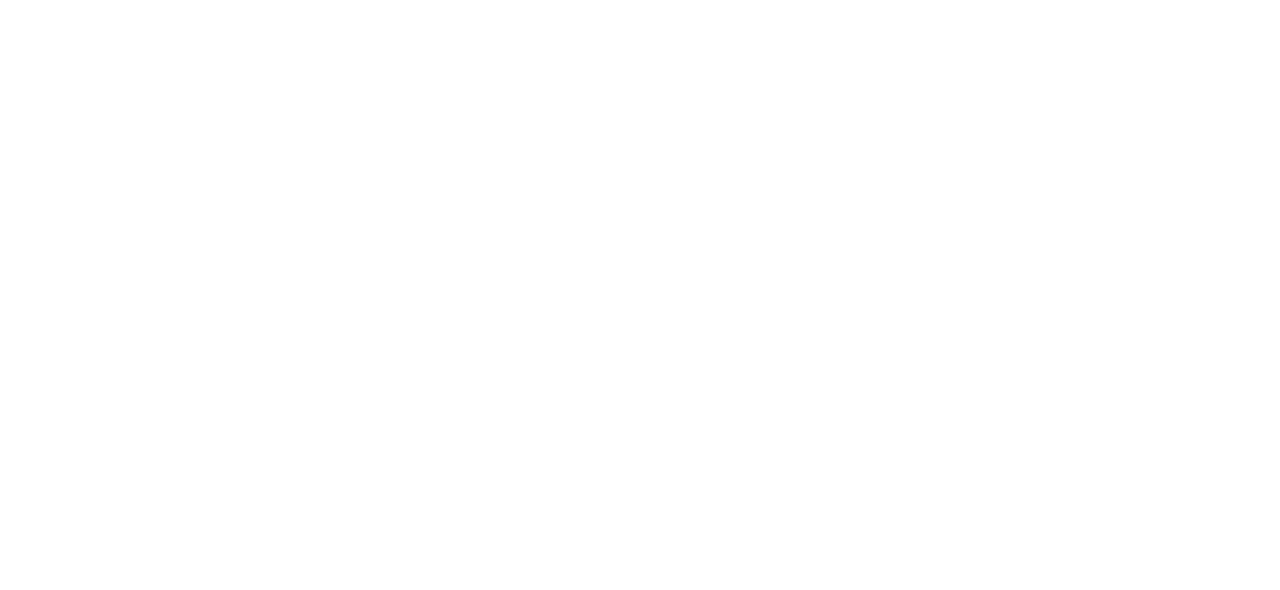
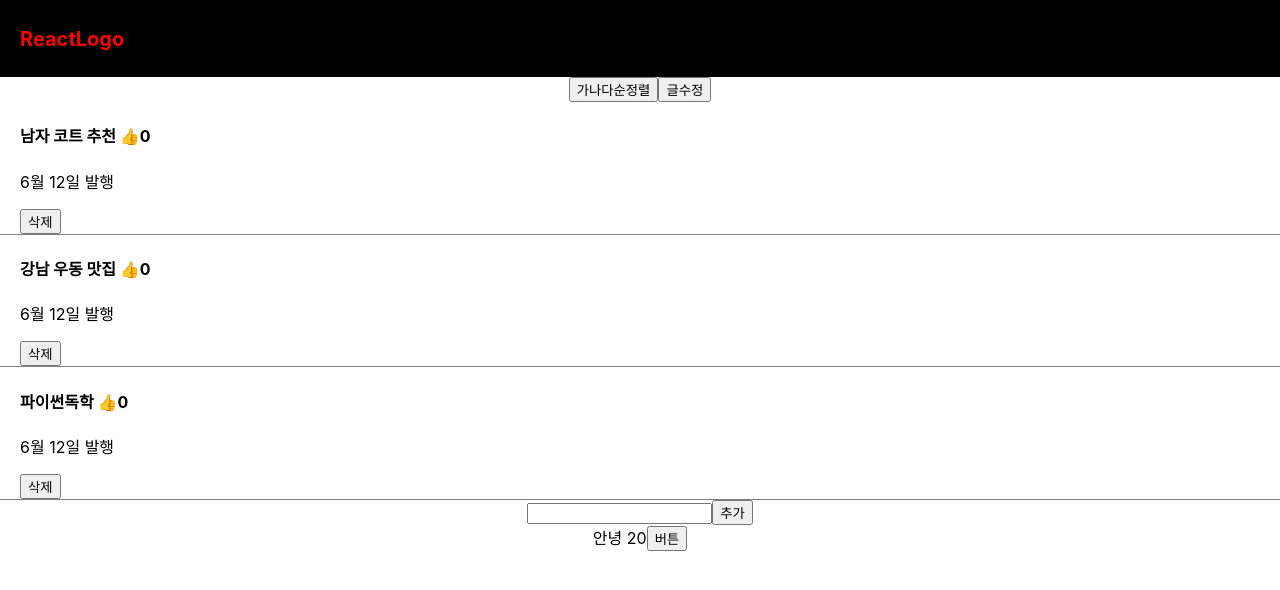
Before and after one commit to rr8602/React, a plain HTML site: page index.html in a window 1280 px wide. Drawn offline with Linux system fonts and the light colour scheme; the site is published under a folder, as on GitHub Pages, so addresses that start at the root find nothing.

Commit message:
Add files via upload

```diff
--- a/index.html
+++ b/index.html
@@ -1 +1 @@
-<!doctype html><html lang="en"><head><meta charset="utf-8"/><link rel="icon" href="favicon.ico"/><meta name="viewport" content="width=device-width,initial-scale=1"/><meta name="theme-color" content="#000000"/><meta name="description" content="Web site created using create-react-app"/><link rel="apple-touch-icon" href="logo192.png"/><link rel="manifest" href="manifest.json" crossorigin="use-credentials"/><title>React App</title><script defer="defer" src="/static/js/main.49c3680b.js"></script><link href="/static/css/main.76016203.css" rel="stylesheet"></head><body><noscript>You need to enable JavaScript to run this app.</noscript><div id="root"></div></body></html>
+<!doctype html><html lang="en"><head><meta charset="utf-8"/><link rel="icon" href="favicon.ico"/><meta name="viewport" content="width=device-width,initial-scale=1"/><meta name="theme-color" content="#000000"/><meta name="description" content="Web site created using create-react-app"/><link rel="apple-touch-icon" href="logo192.png"/><link rel="manifest" href="./manifest.json" crossorigin="use-credentials"/><title>React App</title><script defer="defer" src="./static/js/main.49c3680b.js"></script><link href="./static/css/main.76016203.css" rel="stylesheet"></head><body><noscript>You need to enable JavaScript to run this app.</noscript><div id="root"></div></body></html>
```
